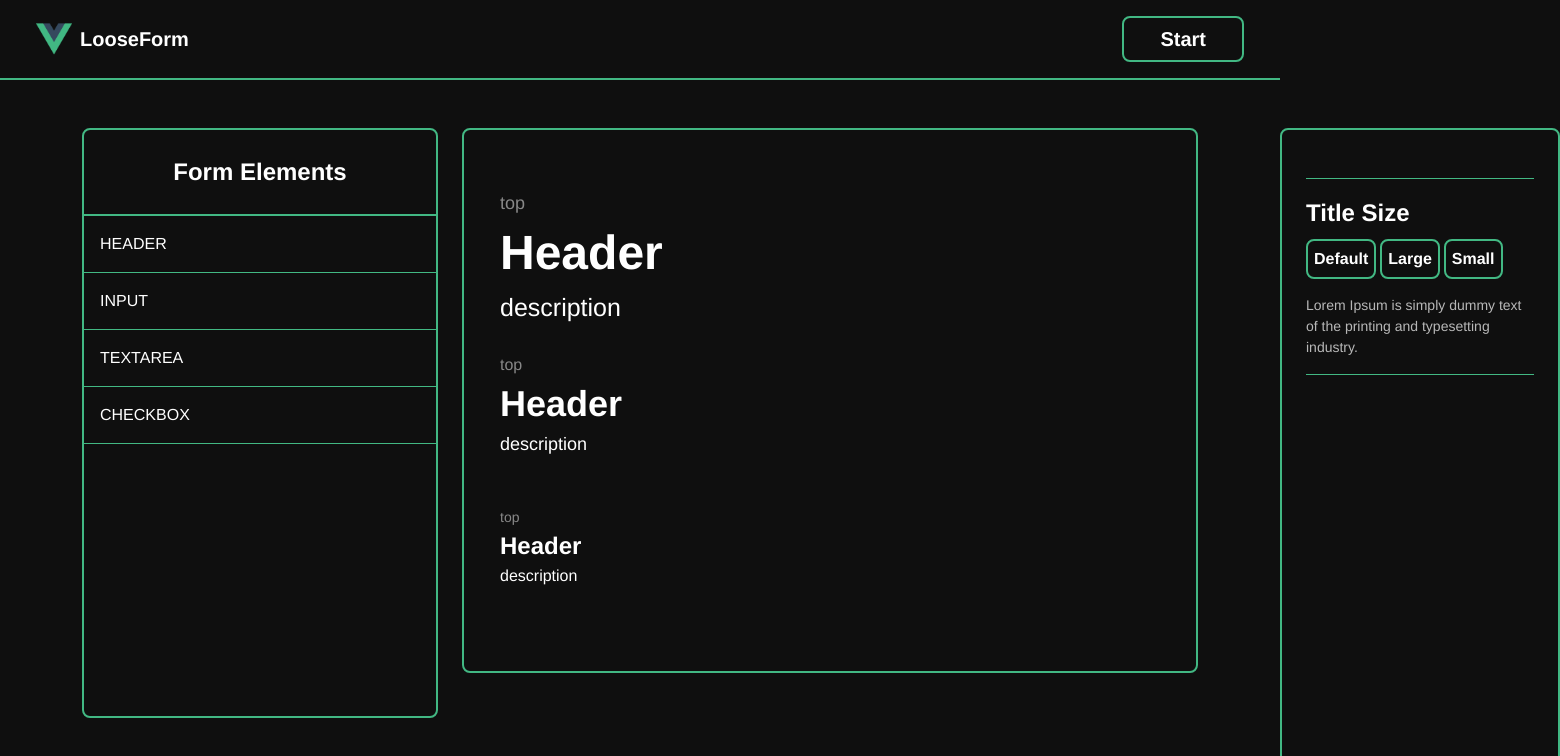
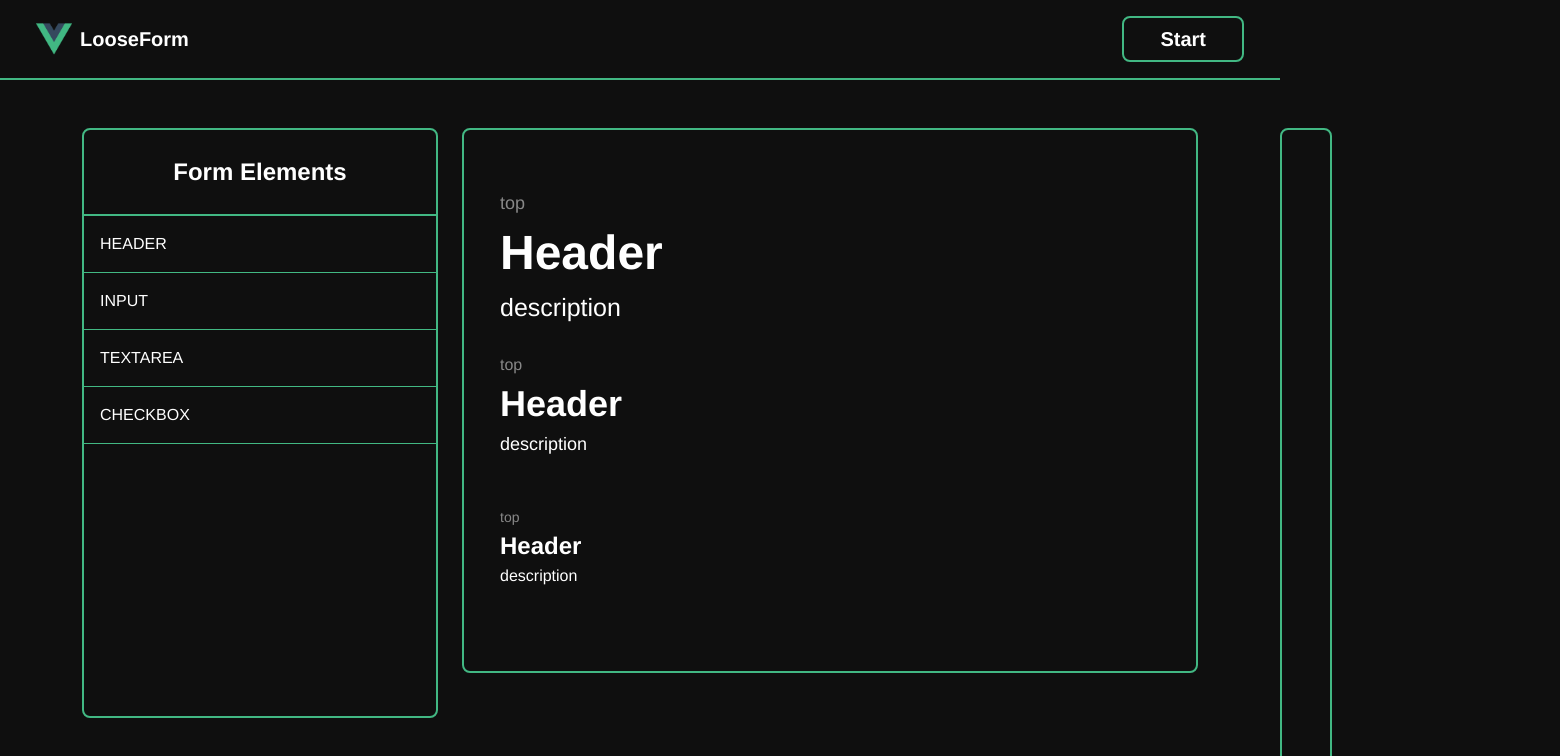
Before and after one commit to MuratBuyukcelebi/LooseForm, a Vue app: page / in a window 1280 px wide. Shown: the top 756 px of the page, 1560 px wide, since content can reach past the window. Built offline with nearby package versions, Linux system fonts and the light colour scheme.

Commit message:
chore: update option system

```diff
--- a/src/components/Form/Settings/Settings.vue
+++ b/src/components/Form/Settings/Settings.vue
@@ -1,7 +1,7 @@
 <template>
   <div class="settings" :class="{ active : active === true}">
-    <div class="settings-item">
-      <!--Tittle-->
+    <!--Text Size-->
+    <div class="settings-item" v-if="selectedOption === 'Header'">
       <div class="settings-item__title">Title Size</div>
       <div class="settings-item__actions">
         <button @click="$emit('size', 'md')">Default</button>
@@ -21,6 +21,13 @@ export default {
     active: {
       type: Boolean,
       default: false,
+    },
+    selectedOption: {
+      type: String,
+      default: "",
+      validator(value) {
+        return ['Header', 'Input', 'Textarea', 'Checkbox'].includes(value)
+      },
     },
   },
 }
--- a/src/views/Home.vue
+++ b/src/views/Home.vue
@@ -43,7 +43,7 @@
           </div>
         </div>
       </div>
-      <Settings :active="settingsOpen" @size="size">
+      <Settings :active="settingsOpen" :selected-option="settingsName" @size="size" >
         {{ settingsId }}
       </Settings>
     </div>
@@ -98,6 +98,7 @@ export default {
       ],
       settingsOpen: false,
       settingsId: "",
+      settingsName: "",
     }
   },
   methods: {
@@ -110,6 +111,7 @@ export default {
     },
     option(name, id) {
       this.settingsId = id;
+      this.settingsName = name;
       this.$forceUpdate();
       console.log(id);
       this.settingsOpen = !this.settingsOpen;
```
